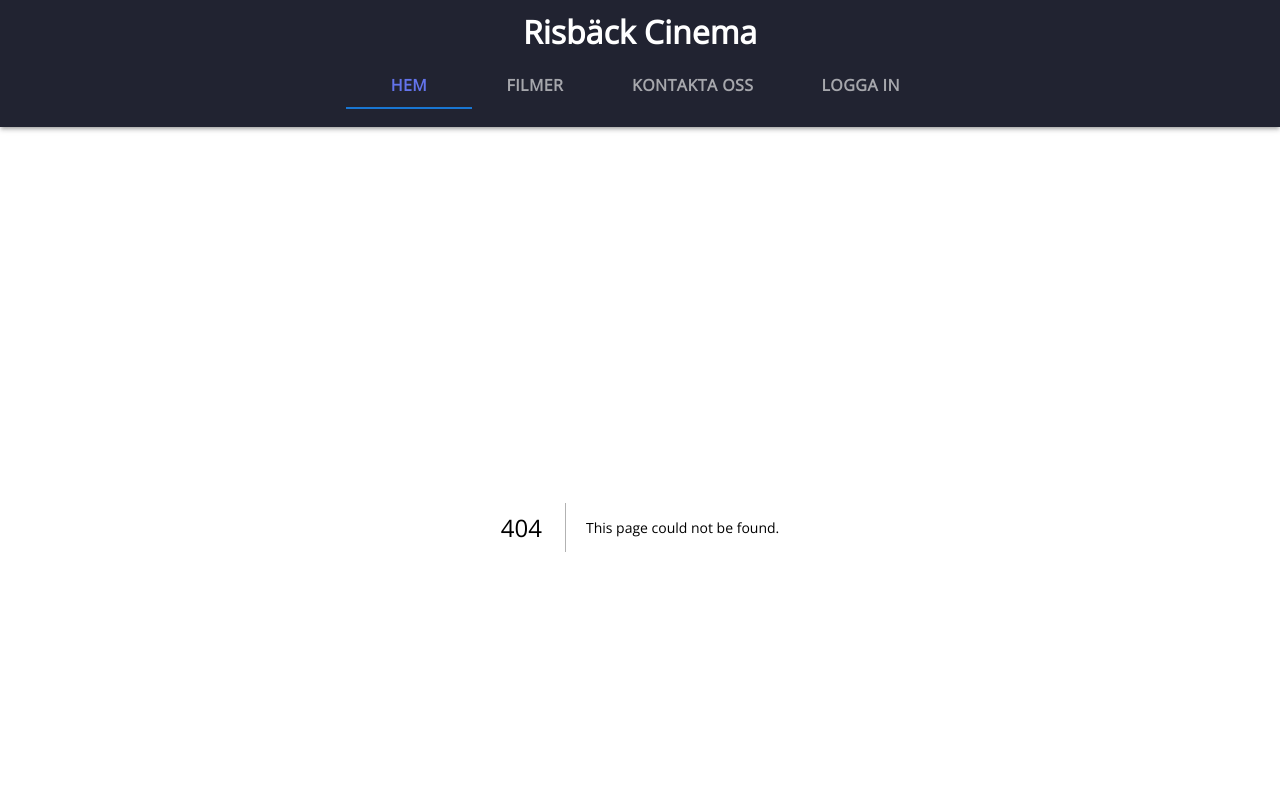
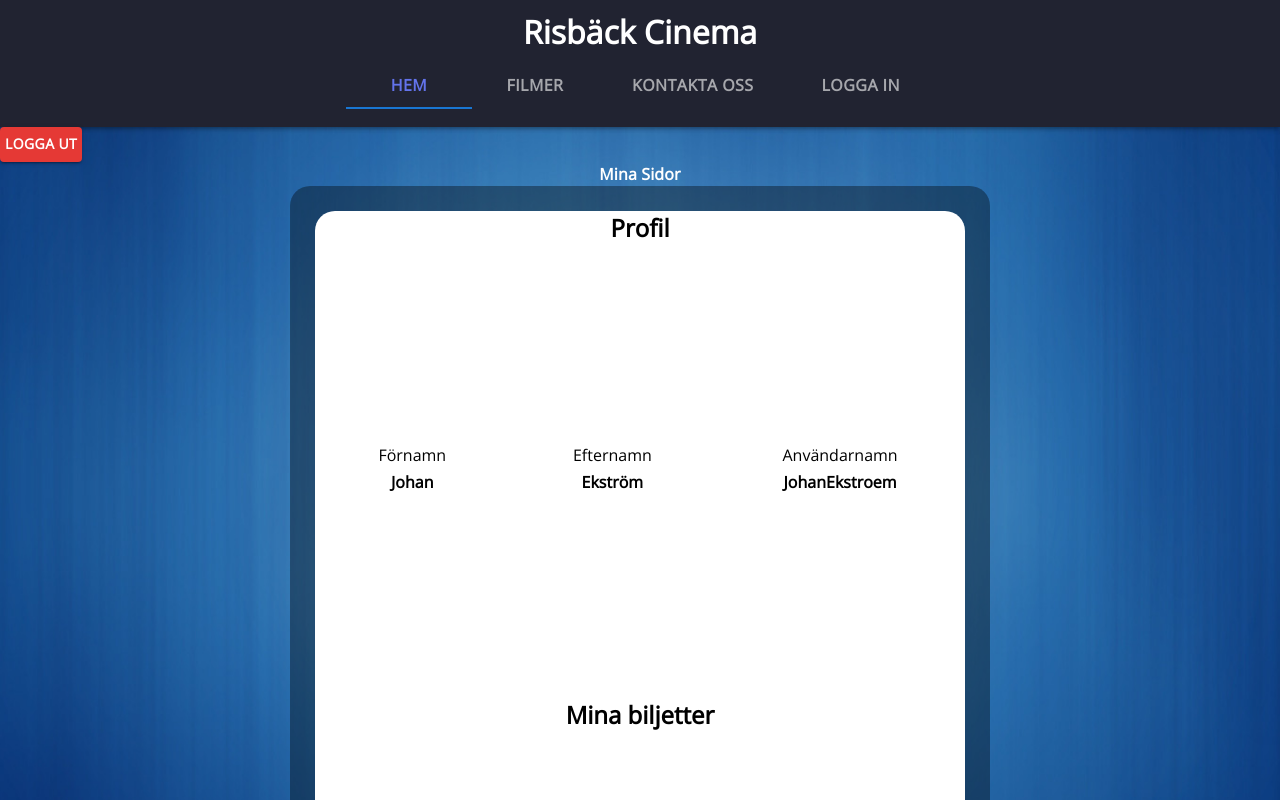
Before and after one commit to PontusVallgren/Kino-Cinema, a Next.js app: page /mypage in a window 1280 px wide. Before the commit this address had no page. Shown: the top 800 px of the page. Built offline with nearby package versions, Linux system fonts and the light colour scheme.

Commit message:
Hardcoded name info

```diff
--- a/next.config.js
+++ b/next.config.js
@@ -3,21 +3,14 @@ const nextConfig = {
   reactStrictMode: true,
   images: {
     domains: [
-<<<<<<< HEAD
       'i.imgur.com',
       'catalog.cinema-api.com',
       'assets.cdn.moviepilot.de',
       'roxarmy.com',
-=======
-      "i.imgur.com",
-      "catalog.cinema-api.com",
-      "assets.cdn.moviepilot.de",
-      "roxarmy.com",
-      "cdn2.cinafilm.com",
-      "static-koimoi.akamaized.net",
-      "morbius.tthelostcity.com",
-      "www.saltypopcorn.co.uk",
->>>>>>> 18e05f58249429cbe66778d6184a345a3561e392
+      'cdn2.cinafilm.com',
+      'static-koimoi.akamaized.net',
+      'morbius.tthelostcity.com',
+      'www.saltypopcorn.co.uk',
     ],
   },
 };
--- /dev/null
+++ b/src/pages/mypage/index.module.css
@@ -0,0 +1,31 @@
+.titleHeader {
+  text-align: center;
+  font-size: 50px;
+}
+.background {
+  background-color: rgba(0, 0, 0, 0.37);
+  border-radius: 20px;
+  width: 700px;
+  margin: 0 auto;
+}
+.mainContent {
+  text-align: center;
+  background-color: white;
+  margin: auto;
+  border-radius: 20px;
+  margin: 25px;
+  padding-bottom: 500px;
+}
+
+.nameInfo {
+  display: flex;
+  justify-content: space-around;
+  padding: 200px 0;
+}
+
+.nameInfo label h4 {
+  padding: 5px;
+}
+
+.tickets {
+}
--- a/src/pages/mypages/index.tsx
+++ b/src/pages/mypage/index.tsx
@@ -12,13 +12,31 @@ const MyPage: NextPage = () => {
   return (
     <div className="main">
       <CustomButton color="error" variant="contained">
-        Custombutton
+        Logga ut
       </CustomButton>
       <CustomText className={classes.titleHeader}>Mina Sidor</CustomText>
       <CenterHorizon>
-        <div className={classes.mainContent}>
-          <p>Johan</p>
-          <p>Ekström</p>
+        <div className={classes.background}>
+          <div className={classes.mainContent}>
+            <h2>Profil</h2>
+            <div className={classes.nameInfo}>
+              <label>
+                Förnamn
+                <h4>Johan</h4>
+              </label>
+              <label>
+                Efternamn
+                <h4>Ekström</h4>
+              </label>
+              <label>
+                Användarnamn
+                <h4>JohanEkstroem</h4>
+              </label>
+            </div>
+            <div className={classes.tickets}>
+              <h2>Mina biljetter</h2>
+            </div>
+          </div>
         </div>
       </CenterHorizon>
     </div>
```
Also changed, not shown: src/pages/mypages/index.module.css (deleted, +0 -9 lines).
